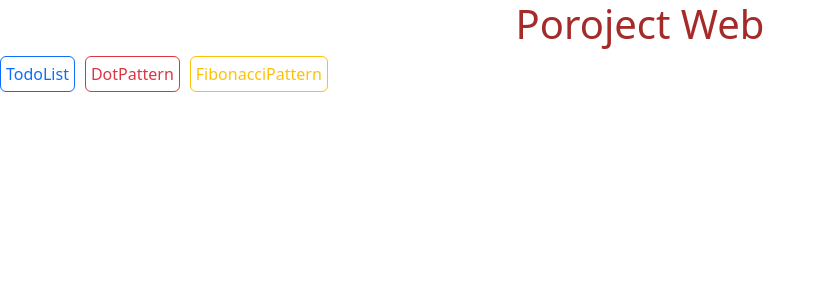
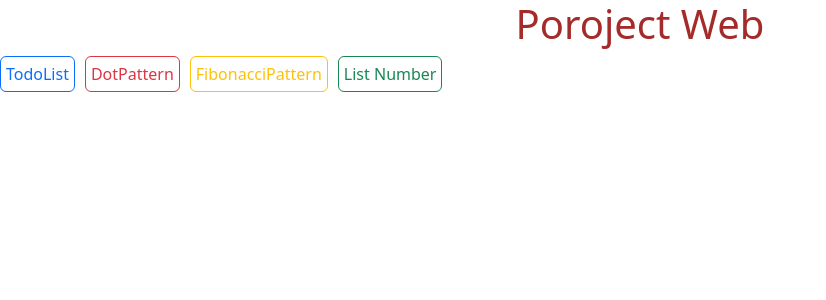
Before and after one commit to vhmohammad/Vue3, a Vue app: page / in a window 1280 px wide. Shown: the top 300 px of the page, without its empty margins (0-826 px from the left). Built offline with nearby package versions, Linux system fonts and the light colour scheme.

Commit message:
feat ( App.vue ) Add Button ListNamber

```diff
--- a/src/App.vue
+++ b/src/App.vue
@@ -15,8 +15,14 @@
     </router-link>
 
     <router-link to="/Fibonacci">
-      <button type="button" class="btn btn-outline-warning" style="padding: 5px">
+      <button type="button" class="btn btn-outline-warning" style="padding: 5px; margin-right: 10px ">
         FibonacciPattern
+      </button>
+    </router-link>
+
+    <router-link to="/ListNamber">
+      <button type="button" class="btn btn-outline-success" style="padding: 5px">
+        List Number
       </button>
     </router-link>
 
```
